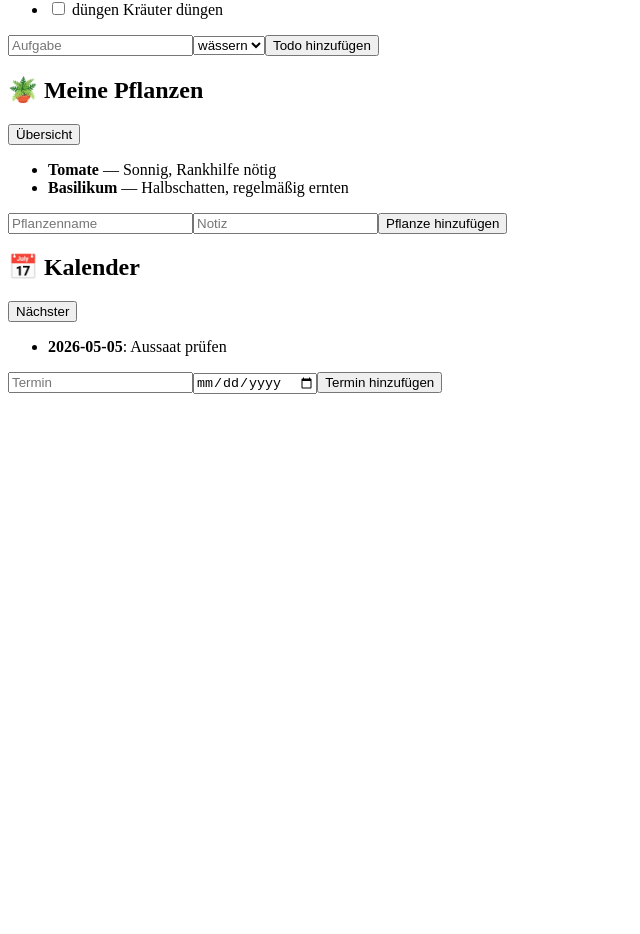
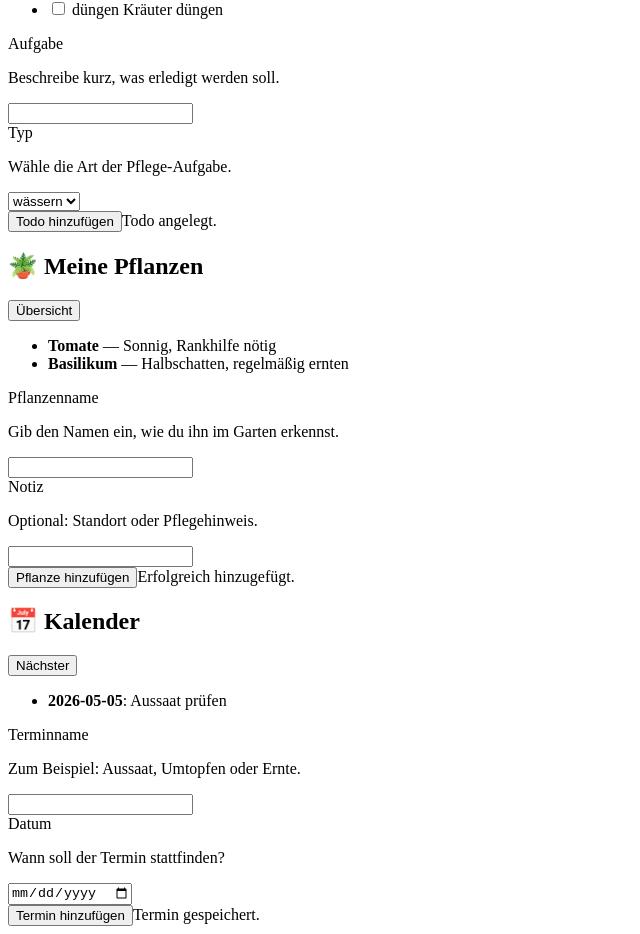
Before and after one commit to OskarSol/illuna, a React (Vite) app in the folder examples/gardenplaner_react/: page / in a window 1280 px wide. Shown: the part 337-1271 px from the top of the page, without its empty margins (0-640 px from the left). Before the commit the page ends 800 px from the top, so only its background shows below. Built offline with nearby package versions, Linux system fonts and the light colour scheme; the HTML template or start-up script is replaced by a standard one.

Commit message:
Improve form UX states, labels, and empty-state guidance

```diff
--- a/examples/gardenplaner_react/src/components/GardenLocationCard.jsx
+++ b/examples/gardenplaner_react/src/components/GardenLocationCard.jsx
@@ -4,7 +4,11 @@ export function GardenLocationCard({ value, onChange }) {
   return (
     <section className="card-base stack-md">
       <h2 className="card-header">Standort des Gartens</h2>
-      <input className="field-control" type="text" placeholder="z. B. Hinterhof Berlin" value={value} onChange={onChange} />
+      <div className="form-segment stack-sm">
+        <label className="field-label" htmlFor="garden-location">Standort</label>
+        <p className="field-helper">Hilft bei Wetter, Pflege-Tipps und Planung.</p>
+        <input id="garden-location" className="field-control" type="text" value={value} onChange={onChange} />
+      </div>
     </section>
   );
 }
--- a/examples/gardenplaner_react/src/features/EventsCard.jsx
+++ b/examples/gardenplaner_react/src/features/EventsCard.jsx
@@ -1,20 +1,31 @@
-import React, { useMemo } from 'react';
+import React, { useEffect, useMemo, useState } from 'react';
 
 export function EventsCard({ events, setState }) {
+  const [isSubmitting, setIsSubmitting] = useState(false);
+  const [showSuccess, setShowSuccess] = useState(false);
   const sortedEvents = useMemo(() => [...events].sort((a, b) => a.date.localeCompare(b.date)), [events]);
+
+  useEffect(() => {
+    if (!showSuccess) return undefined;
+    const timer = window.setTimeout(() => setShowSuccess(false), 1400);
+    return () => window.clearTimeout(timer);
+  }, [showSuccess]);
 
   const addEvent = (e) => {
     e.preventDefault();
+    setIsSubmitting(true);
     const formData = new FormData(e.currentTarget);
     const title = String(formData.get('title') || '').trim();
     const date = String(formData.get('date') || '').trim();
-    if (!title || !date) return;
+    if (!title || !date) {
+      setIsSubmitting(false);
+      return;
+    }
 
-    setState((prev) => ({
-      ...prev,
-      events: [...prev.events, { id: crypto.randomUUID(), title, date }]
-    }));
+    setState((prev) => ({ ...prev, events: [...prev.events, { id: crypto.randomUUID(), title, date }] }));
     e.currentTarget.reset();
+    setShowSuccess(true);
+    window.setTimeout(() => setIsSubmitting(false), 250);
   };
 
   return (
@@ -23,17 +34,30 @@ export function EventsCard({ events, setState }) {
         <h2 className="card-header"><span aria-hidden="true">📅</span> Kalender</h2>
         <button className="btn-secondary" type="button">Nächster</button>
       </div>
-      <ul>
-        {sortedEvents.map((event) => (
-          <li key={event.id}>
-            <strong>{event.date}</strong>: {event.title}
-          </li>
-        ))}
-      </ul>
+      {sortedEvents.length === 0 ? (
+        <p className="empty-state">Noch keine Termine geplant. Füge deinen ersten Termin hinzu.</p>
+      ) : (
+        <ul>
+          {sortedEvents.map((event) => (
+            <li key={event.id}><strong>{event.date}</strong>: {event.title}</li>
+          ))}
+        </ul>
+      )}
       <form className="stack-md" onSubmit={addEvent}>
-        <input className="field-control" name="title" placeholder="Termin" required />
-        <input className="field-control" name="date" type="date" required />
-        <button className="btn-cta" type="submit">Termin hinzufügen</button>
+        <div className="form-segment stack-sm">
+          <label className="field-label" htmlFor="event-title">Terminname</label>
+          <p className="field-helper">Zum Beispiel: Aussaat, Umtopfen oder Ernte.</p>
+          <input id="event-title" className="field-control" name="title" required />
+        </div>
+        <div className="form-segment stack-sm">
+          <label className="field-label" htmlFor="event-date">Datum</label>
+          <p className="field-helper">Wann soll der Termin stattfinden?</p>
+          <input id="event-date" className="field-control" name="date" type="date" required />
+        </div>
+        <div className="form-action-row">
+          <button className="btn-cta" type="submit" disabled={isSubmitting} aria-busy={isSubmitting}>{isSubmitting ? 'Wird hinzugefügt …' : 'Termin hinzufügen'}</button>
+          <span className={`success-feedback ${showSuccess ? 'is-visible' : ''}`} aria-live="polite">Termin gespeichert.</span>
+        </div>
       </form>
     </article>
   );
--- a/examples/gardenplaner_react/src/features/PlantsCard.jsx
+++ b/examples/gardenplaner_react/src/features/PlantsCard.jsx
@@ -1,18 +1,33 @@
-import React from 'react';
+import React, { useEffect, useState } from 'react';
 
 export function PlantsCard({ plants, setState }) {
+  const [isSubmitting, setIsSubmitting] = useState(false);
+  const [showSuccess, setShowSuccess] = useState(false);
+
+  useEffect(() => {
+    if (!showSuccess) return undefined;
+    const timer = window.setTimeout(() => setShowSuccess(false), 1400);
+    return () => window.clearTimeout(timer);
+  }, [showSuccess]);
+
   const addPlant = (e) => {
     e.preventDefault();
+    setIsSubmitting(true);
     const formData = new FormData(e.currentTarget);
     const name = String(formData.get('name') || '').trim();
     const note = String(formData.get('note') || '').trim();
-    if (!name) return;
+    if (!name) {
+      setIsSubmitting(false);
+      return;
+    }
 
     setState((prev) => ({
       ...prev,
       plants: [...prev.plants, { id: crypto.randomUUID(), name, note }]
     }));
     e.currentTarget.reset();
+    setShowSuccess(true);
+    window.setTimeout(() => setIsSubmitting(false), 250);
   };
 
   return (
@@ -21,6 +36,9 @@ export function PlantsCard({ plants, setState }) {
         <h2 className="card-header"><span aria-hidden="true">🪴</span> Meine Pflanzen</h2>
         <button className="btn-secondary" type="button">Übersicht</button>
       </div>
+      {plants.length === 0 ? (
+        <p className="empty-state">Noch keine Pflanzen vorhanden. Füge deine erste Pflanze hinzu.</p>
+      ) : (
         <ul>
           {plants.map((plant) => (
             <li key={plant.id}>
@@ -29,10 +47,24 @@ export function PlantsCard({ plants, setState }) {
             </li>
           ))}
         </ul>
+      )}
       <form className="stack-md" onSubmit={addPlant}>
-        <input className="field-control" name="name" placeholder="Pflanzenname" required />
-        <input className="field-control" name="note" placeholder="Notiz" />
-        <button className="btn-cta" type="submit">Pflanze hinzufügen</button>
+        <div className="form-segment stack-sm">
+          <label className="field-label" htmlFor="plant-name">Pflanzenname</label>
+          <p className="field-helper">Gib den Namen ein, wie du ihn im Garten erkennst.</p>
+          <input id="plant-name" className="field-control" name="name" required />
+        </div>
+        <div className="form-segment stack-sm">
+          <label className="field-label" htmlFor="plant-note">Notiz</label>
+          <p className="field-helper">Optional: Standort oder Pflegehinweis.</p>
+          <input id="plant-note" className="field-control" name="note" />
+        </div>
+        <div className="form-action-row">
+          <button className="btn-cta" type="submit" disabled={isSubmitting} aria-busy={isSubmitting}>
+            {isSubmitting ? 'Wird hinzugefügt …' : 'Pflanze hinzufügen'}
+          </button>
+          <span className={`success-feedback ${showSuccess ? 'is-visible' : ''}`} aria-live="polite">Erfolgreich hinzugefügt.</span>
+        </div>
       </form>
     </article>
   );
--- a/examples/gardenplaner_react/src/features/TodosCard.jsx
+++ b/examples/gardenplaner_react/src/features/TodosCard.jsx
@@ -1,25 +1,34 @@
-import React from 'react';
+import React, { useEffect, useState } from 'react';
 
 export function TodosCard({ todos, setState, className = '' }) {
+  const [isSubmitting, setIsSubmitting] = useState(false);
+  const [showSuccess, setShowSuccess] = useState(false);
+
+  useEffect(() => {
+    if (!showSuccess) return undefined;
+    const timer = window.setTimeout(() => setShowSuccess(false), 1400);
+    return () => window.clearTimeout(timer);
+  }, [showSuccess]);
+
   const addTodo = (e) => {
     e.preventDefault();
+    setIsSubmitting(true);
     const formData = new FormData(e.currentTarget);
     const task = String(formData.get('task') || '').trim();
     const type = String(formData.get('type') || 'wässern');
-    if (!task) return;
+    if (!task) {
+      setIsSubmitting(false);
+      return;
+    }
 
-    setState((prev) => ({
-      ...prev,
-      todos: [...prev.todos, { id: crypto.randomUUID(), task, type, done: false }]
-    }));
+    setState((prev) => ({ ...prev, todos: [...prev.todos, { id: crypto.randomUUID(), task, type, done: false }] }));
     e.currentTarget.reset();
+    setShowSuccess(true);
+    window.setTimeout(() => setIsSubmitting(false), 250);
   };
 
   const toggleTodo = (todoId) => {
-    setState((prev) => ({
-      ...prev,
-      todos: prev.todos.map((todo) => (todo.id === todoId ? { ...todo, done: !todo.done } : todo))
-    }));
+    setState((prev) => ({ ...prev, todos: prev.todos.map((todo) => (todo.id === todoId ? { ...todo, done: !todo.done } : todo)) }));
   };
 
   return (
@@ -28,6 +37,9 @@ export function TodosCard({ todos, setState, className = '' }) {
         <h2 className="card-header"><span aria-hidden="true">✅</span> Todos (Wässern & Düngen)</h2>
         <button className="btn-secondary" type="button">Fokus</button>
       </div>
+      {todos.length === 0 ? (
+        <p className="empty-state">Keine Aufgaben offen. Füge dein erstes Todo hinzu.</p>
+      ) : (
         <ul>
           {todos.map((todo) => (
             <li key={todo.id}>
@@ -40,13 +52,25 @@ export function TodosCard({ todos, setState, className = '' }) {
             </li>
           ))}
         </ul>
+      )}
       <form className="stack-md" onSubmit={addTodo}>
-        <input className="field-control" name="task" placeholder="Aufgabe" required />
-        <select className="field-control" name="type" defaultValue="wässern">
+        <div className="form-segment stack-sm">
+          <label className="field-label" htmlFor="todo-task">Aufgabe</label>
+          <p className="field-helper">Beschreibe kurz, was erledigt werden soll.</p>
+          <input id="todo-task" className="field-control" name="task" required />
+        </div>
+        <div className="form-segment stack-sm">
+          <label className="field-label" htmlFor="todo-type">Typ</label>
+          <p className="field-helper">Wähle die Art der Pflege-Aufgabe.</p>
+          <select id="todo-type" className="field-control" name="type" defaultValue="wässern">
             <option value="wässern">wässern</option>
             <option value="düngen">düngen</option>
           </select>
-        <button className="btn-cta" type="submit">Todo hinzufügen</button>
+        </div>
+        <div className="form-action-row">
+          <button className="btn-cta" type="submit" disabled={isSubmitting} aria-busy={isSubmitting}>{isSubmitting ? 'Wird hinzugefügt …' : 'Todo hinzufügen'}</button>
+          <span className={`success-feedback ${showSuccess ? 'is-visible' : ''}`} aria-live="polite">Todo angelegt.</span>
+        </div>
       </form>
     </article>
   );
--- a/examples/gardenplaner_react/src/styles.css
+++ b/examples/gardenplaner_react/src/styles.css
@@ -124,11 +124,36 @@
     @apply flex flex-col gap-3;
   }
 
+
+  .stack-sm {
+    @apply flex flex-col gap-1;
+  }
+
+  .form-segment {
+    @apply rounded-lg border border-garden-neutral-300 bg-garden-neutral-100 p-3;
+  }
+
+  .field-label {
+    @apply text-sm font-medium text-garden-neutral-900;
+  }
+
+  .field-helper {
+    @apply text-xs text-garden-neutral-700;
+  }
+
+  .form-action-row {
+    @apply flex items-center gap-3;
+  }
+
   .field-control {
     @apply min-h-field w-full rounded-lg border border-garden-neutral-300 bg-garden-neutral-100 px-3 text-sm text-garden-neutral-900 outline-none transition duration-200;
   }
 
-  .field-control:focus {
+  .field-control:hover {
+    @apply border-garden-neutral-700;
+  }
+
+  .field-control:focus-visible {
     @apply border-garden-primary shadow-none;
     box-shadow: var(--ring);
   }
@@ -138,7 +163,7 @@
   }
 
   .btn-secondary {
-    @apply min-h-field rounded-lg border border-garden-neutral-300 bg-white px-3 text-sm font-medium text-garden-neutral-700;
+    @apply min-h-field rounded-lg border border-garden-neutral-300 bg-white px-3 text-sm font-medium text-garden-neutral-700 transition duration-200;
   }
 
   .btn-cta:hover {
@@ -186,4 +211,31 @@
   .empty-state {
     @apply rounded-lg border border-dashed border-garden-neutral-300 bg-garden-neutral-100 p-3 text-sm text-garden-neutral-700;
   }
+
+
+  .btn-secondary:hover {
+    @apply border-garden-neutral-700 bg-garden-neutral-100;
+  }
+
+  .btn-secondary:active {
+    @apply bg-garden-neutral-300;
+  }
+
+  .field-control:disabled,
+  .btn-cta:disabled,
+  .btn-secondary:disabled {
+    @apply cursor-not-allowed opacity-60;
+  }
+
+  .btn-cta[aria-busy='true'] {
+    @apply animate-pulse;
+  }
+
+  .success-feedback {
+    @apply text-xs font-medium text-garden-primary-active opacity-0 translate-y-1 transition duration-200;
+  }
+
+  .success-feedback.is-visible {
+    @apply opacity-100 translate-y-0;
+  }
 }
```
Lines whose indentation alone changed are shown as unchanged.
